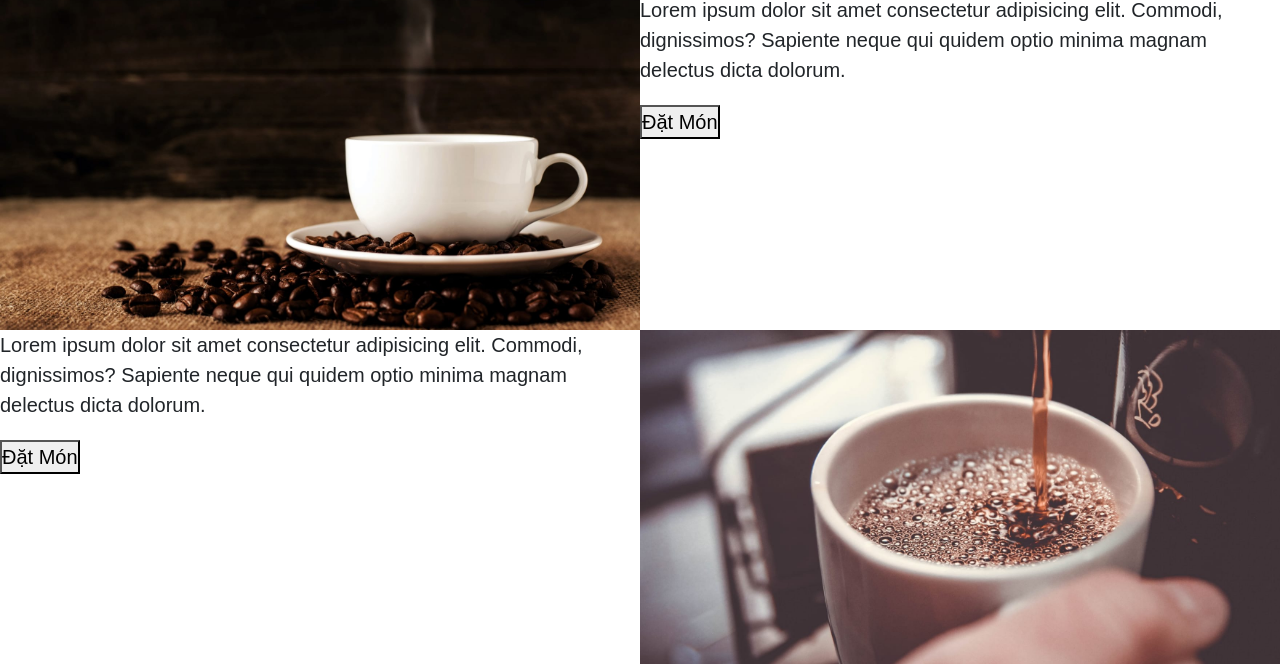
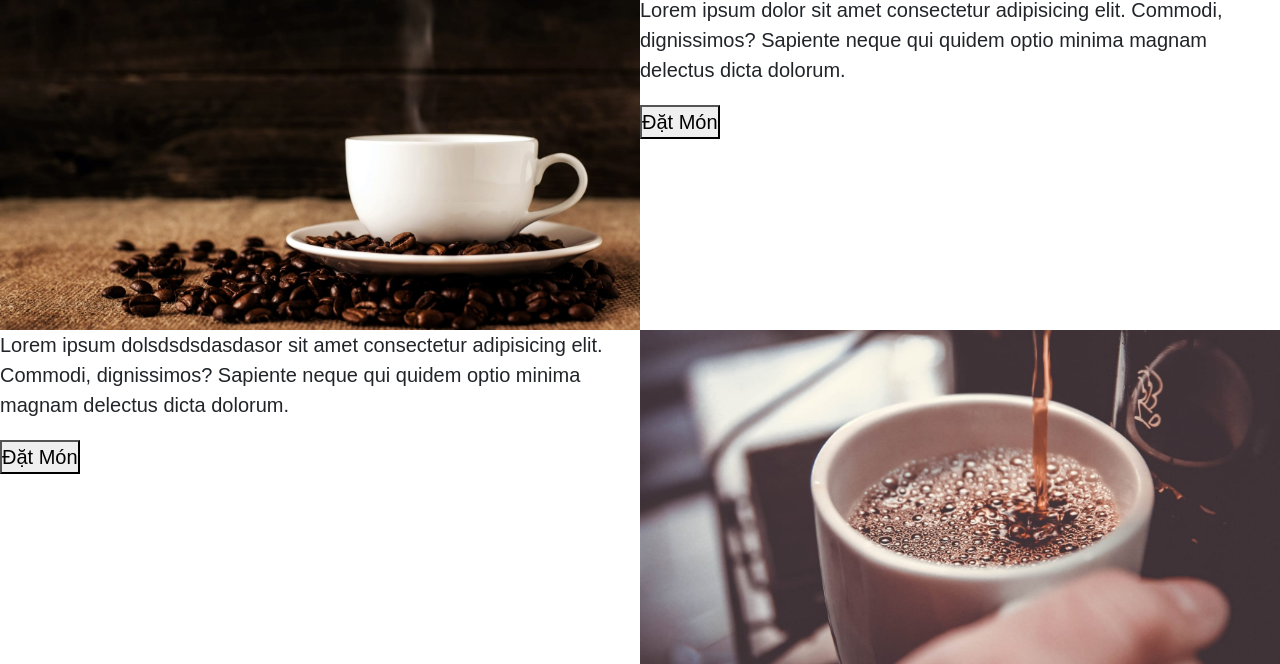
Before and after one commit to hoangthinh2209/Coffee, a website: page index.html in a window 1280 px wide. Shown: the part 762-1426 px from the top of the page. Drawn offline with nearby package versions, Linux system fonts and the light colour scheme; a web font is replaced by a local one.

Commit message:
thay đổi

```diff
--- a/index.html
+++ b/index.html
@@ -105,7 +105,7 @@
         <div class="order2">
             <div class="grid-system grid-order-custom">
                 <div class="order-content">
-                    <p>Lorem ipsum dolor sit amet consectetur adipisicing elit. Commodi, dignissimos? Sapiente neque qui
+                    <p>Lorem ipsum dolsdsdsdasdasor sit amet consectetur adipisicing elit. Commodi, dignissimos? Sapiente neque qui
                         quidem optio minima magnam delectus dicta dolorum.</p>
                     <button class="orderFood">Đặt Món</button>
                 </div>
```
